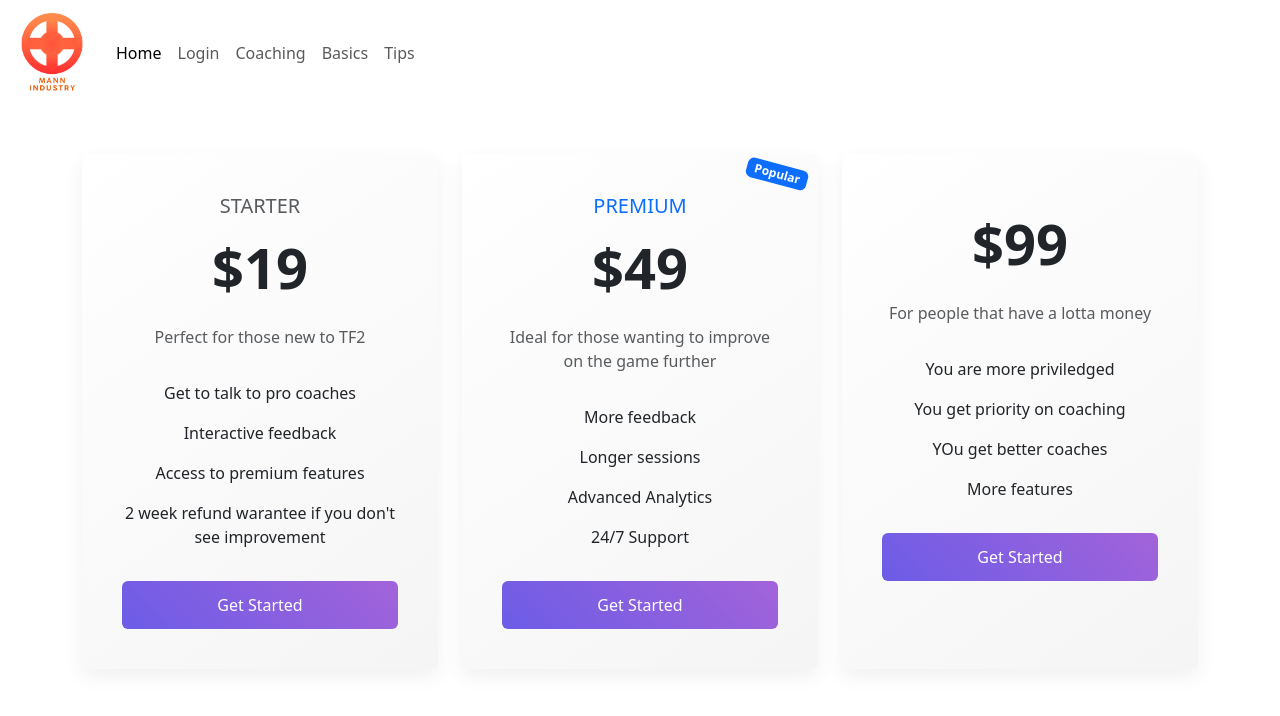
After one commit to TempeHS/2026CT_Web_Matthew.W, a Flask app: page /pricing.html in a window 1280 px wide. The commit adds this page. Shown: the top 716 px of the page. Run offline with Flask 3, Linux system fonts and the light colour scheme.

Commit message:
add index

```diff
--- a/main.py
+++ b/main.py
@@ -7,10 +7,11 @@ app = Flask(__name__)
 @app.route('/')
 def index ():
     card_data=(
+        ("Basics", " Team Fortress 2 is a team-based shooter with nine unique classes, each serving different roles. To play effectively, learn the basics of each class, map layouts, and game objectives. Understanding teamwork, movement, and weapon choices is essential. With practice, you’ll quickly grasp the fun and strategy behind TF2’s gameplay. ", "Tips", "static/images/card_5.png"),
         ("Offensive class", " Scout, Soldier, and Pyro are the team’s frontline force. They rush in, disrupt enemy plans, and make space for others to shine. Scout brings speed, Soldier delivers explosive power, and Pyro thrives in close combat. Together, they’re the gritty trio that keeps the fight moving forward.🔥🚀💨 Ready to master them? ", "Tips", "static/images/card_1.png"),
-        ("Defensive class", " Engineer, Heavy, and Demoman are vital to any strong TF2 defense. The Engineer builds and maintains defenses, the Heavy anchors the line with sustained firepower, and the Demoman controls space with traps and explosive area denial. Together, they form a resilient backbone that halts enemy advances and holds critical ground. 💣🔧💪🏼 ", "Tips", "static/images/card_2.png"),
+        ("Defensive class", " Engineer, Heavy, and Demoman are vital to any strong TF2 defense. The Engineer builds and maintains defenses, the Heavy anchors the line with sustained firepower, and the Demoman controls space with traps and explosive area denial. Together, they form a resilient backbone that halts enemy advances and holds critical ground. 💣🔧💪🏼 ", "Tips", "static/images/card_2.png", "pricing.html"),
         ("Support class", " The support classes in TF2—Medic, Spy, and Sniper—play crucial behind-the-scenes roles. Medic keeps the team alive with healing and ÜberCharges, Spy disrupts the enemy from within with stealth and backstabs, and Sniper eliminates key threats. Together, they enable pushes, dismantle defenses, shaping the battlefield. 🩺🕵️‍♂️🎯 ", "Tips", "static/images/card_3.png"),
-        ("Coaching", " Level up your TF2 skills with personalized coaching tailored to your goals. Sessions include expert VOD reviews, real-time feedback, mechanical drills, and class strategies. Track progress, master the metagame, and join a growth-focused community. Turn potential into performance—book your first session and start dominating with confidence and style. ", "Pay for coaching plan", "static/images/coaching.png"),
+        ("Coaching", " Level up your TF2 skills with personalized coaching tailored to your goals. Sessions include expert VOD reviews, real-time feedback, mechanical drills, and class strategies. Track progress, master the metagame, and join a growth-focused community. Turn potential into performance—book your first session and start dominating with confidence and style. ", "Pay for coaching plan", "static/images/card_4.png"),
     )
     return render_template("index.html", cards = card_data), 200
 
@@ -27,5 +28,13 @@ def tips():
 def checkout():
     return render_template("checkout.html"), 200
 
+@app.route('/pricing.html')
+def pricing():
+    return render_template("pricing.html"), 200
+
+@app.route('/login.html')
+def login():
+    return render_template("login.html"), 200
+
 if __name__ == '__main__':
     app.run(debug=True)
--- a/static/css/style.css
+++ b/static/css/style.css
@@ -3,9 +3,6 @@
 }
 .carousel-inner img {
   aspect-ratio: 32/15;
-}
-.navbar {
-  background-color: #ffffff;
 }
 
 @import url("https://fonts.googleapis.com/css2?family=Lexend+Deca:wght@100..900&family=Nunito:ital,wght@0,200..1000;1,200..1000&family=Oxanium:wght@200..800&family=Roboto+Condensed:ital,wght@0,100..900;1,100..900&display=swap");
@@ -22,3 +19,44 @@
 .custom-hr {
   border-top: 4px solid #000000;
 }
+
+.pricing-card {
+  transition: all 0.3s ease;
+  border: none;
+  background: linear-gradient(145deg, #ffffff, #f5f5f5);
+  box-shadow: 0 8px 20px rgba(0, 0, 0, 0.06);
+}
+
+.pricing-card:hover {
+  transform: translateY(-10px);
+  box-shadow: 0 15px 30px rgba(0, 0, 0, 0.1);
+}
+
+.feature-list li {
+  padding: 8px 0;
+  position: relative;
+}
+
+.popular-badge {
+  position: absolute;
+  top: 10px;
+  right: 10px;
+  transform: rotate(15deg);
+}
+
+.btn-custom {
+  background: linear-gradient(45deg, #6c5ce7, #a363d9);
+  border: none;
+  padding: 12px 30px;
+  transition: all 0.3s ease;
+}
+
+.btn-custom:hover {
+  transform: scale(1.05);
+  box-shadow: 0 5px 15px rgba(108, 92, 231, 0.4);
+}
+
+.signup-bg {
+  background-color: rgb(255, 225, 191);
+  padding: 40px;
+}
--- a/templates/index.html
+++ b/templates/index.html
@@ -10,7 +10,7 @@
         <div class="card-body">
           <h5 class="card-title">{{ card[0]}}</h5>
           <p class="card-text">{{ card[1]}}</p>
-          <a href="#" class="btn btn-primary">{{ card[2]}}</a>
+          <a href="{{ card[4]}}" class="btn btn-warning">{{ card[2]}}</a>
         </div>
       </div>
     </div>
--- a/templates/partials/menu.html
+++ b/templates/partials/menu.html
@@ -20,10 +20,10 @@
           >
         </li>
         <li class="nav-item basic-3">
-          <a class="nav-link" href="#">guide</a>
+          <a class="nav-link" href="login.html">Login</a>
         </li>
         <li class="nav-item basic-3">
-          <a class="nav-link" href="#">Weapons</a>
+          <a class="nav-link" href="pricing.html">Coaching</a>
         </li>
         <li class="nav-item basic-3">
           <a class="nav-link" href="#">Basics</a>
--- /dev/null
+++ b/templates/pricing.html
@@ -0,0 +1,59 @@
+{% extends 'layout.html' %}{% block content %}
+<div class="container py-5">
+  <div class="row justify-content-center g-4">
+    <div class="col-md-4">
+      <div class="pricing-card card h-100 p-4">
+        <div class="card-body text-center">
+          <h5 class="text-muted text-uppercase mb-3">Starter</h5>
+          <h2 class="display-4 fw-bold mb-4">$19</h2>
+          <p class="text-muted mb-4">Perfect for those new to TF2</p>
+          <ul class="list-unstyled feature-list mb-4">
+            <li>Get to talk to pro coaches</li>
+            <li>Interactive feedback</li>
+            <li>Access to premium features</li>
+            <li>2 week refund warantee if you don't see improvement</li>
+          </ul>
+          <button class="btn btn-custom text-white w-100">Get Started</button>
+        </div>
+      </div>
+    </div>
+
+    <div class="col-md-4">
+      <div class="pricing-card card h-100 p-4 border-2 border-primary">
+        <span class="badge bg-primary popular-badge">Popular</span>
+        <div class="card-body text-center">
+          <h5 class="text-primary text-uppercase mb-3">Premium</h5>
+          <h2 class="display-4 fw-bold mb-4">$49</h2>
+          <p class="text-muted mb-4">
+            Ideal for those wanting to improve on the game further
+          </p>
+          <ul class="list-unstyled feature-list mb-4">
+            <li>More feedback</li>
+            <li>Longer sessions</li>
+            <li>Advanced Analytics</li>
+            <li>24/7 Support</li>
+          </ul>
+          <button class="btn btn-custom text-white w-100">Get Started</button>
+        </div>
+      </div>
+    </div>
+
+    <div class="col-md-4">
+      <div class="pricing-card card h-100 p-4">
+        <div class="card-body text-center">
+          <h5 class="text-muted text-uppercase mb-3"></h5>
+          <h2 class="display-4 fw-bold mb-4">$99</h2>
+          <p class="text-muted mb-4">For people that have a lotta money</p>
+          <ul class="list-unstyled feature-list mb-4">
+            <li>You are more priviledged</li>
+            <li>You get priority on coaching</li>
+            <li>YOu get better coaches</li>
+            <li>More features</li>
+          </ul>
+          <button class="btn btn-custom text-white w-100">Get Started</button>
+        </div>
+      </div>
+    </div>
+  </div>
+</div>
+{% endblock %}
```
Also changed, not shown: static/images/card_4.png (added), static/images/card_5.png (added), static/images/coaching.png (deleted).
